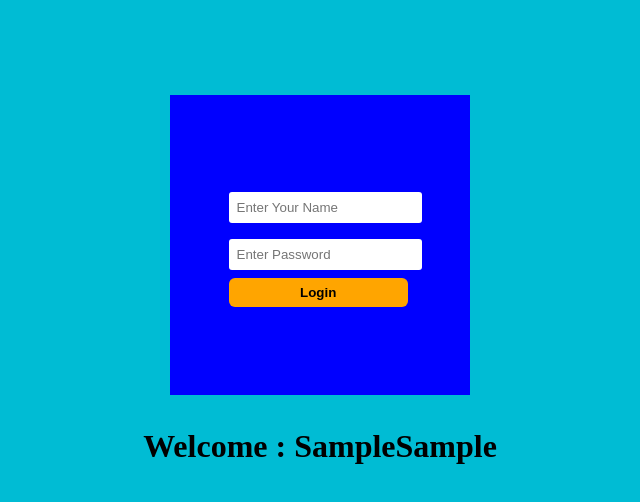
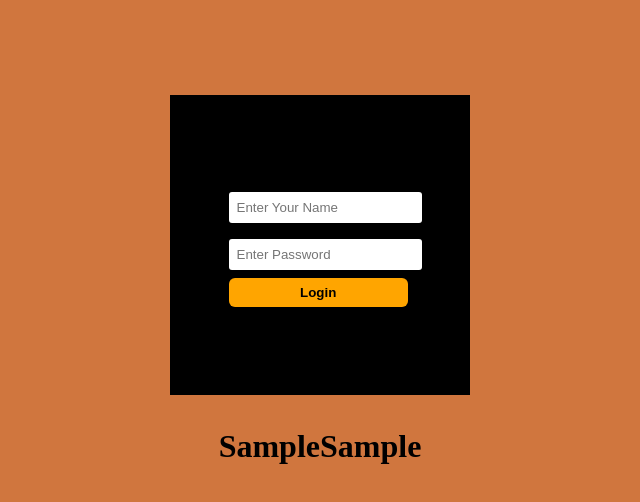
Before and after one commit to kavandave97/Reactjs, a React (Vite) app in the folder Contextapi/: page / in a window 1280 px wide. Both pictures are taken after typing "Sample", "Sample" into the empty fields and a click on the button "Login". Shown: the top 502 px of the page, without its empty margins (320-960 px from the left). Built offline with nearby package versions, Linux system fonts and the light colour scheme.

Commit message:
contextupdate

```diff
--- a/Contextapi/src/Componets/Profile.jsx
+++ b/Contextapi/src/Componets/Profile.jsx
@@ -3,7 +3,11 @@ import Usercontext from "../Context/Usercontext";
 
 const Profile = () => {
   const { user } = useContext(Usercontext);
-  return <h1>Welcome : {user}</h1>;
+  if (!user) {
+    return;
+  } else {
+    return <h1>{user}</h1>;
+  }
 };
 
 export default Profile;
--- a/Contextapi/src/index.css
+++ b/Contextapi/src/index.css
@@ -1,10 +1,10 @@
 body{
-  background: #00bcd4;
+  background: #d0763e;
 }
 .container{
   width: 300px;
   height: 300px;
-  background-color: blue;
+  background-color: #000000;
   display:flex;
   justify-content: center;
   align-items: center;
```
